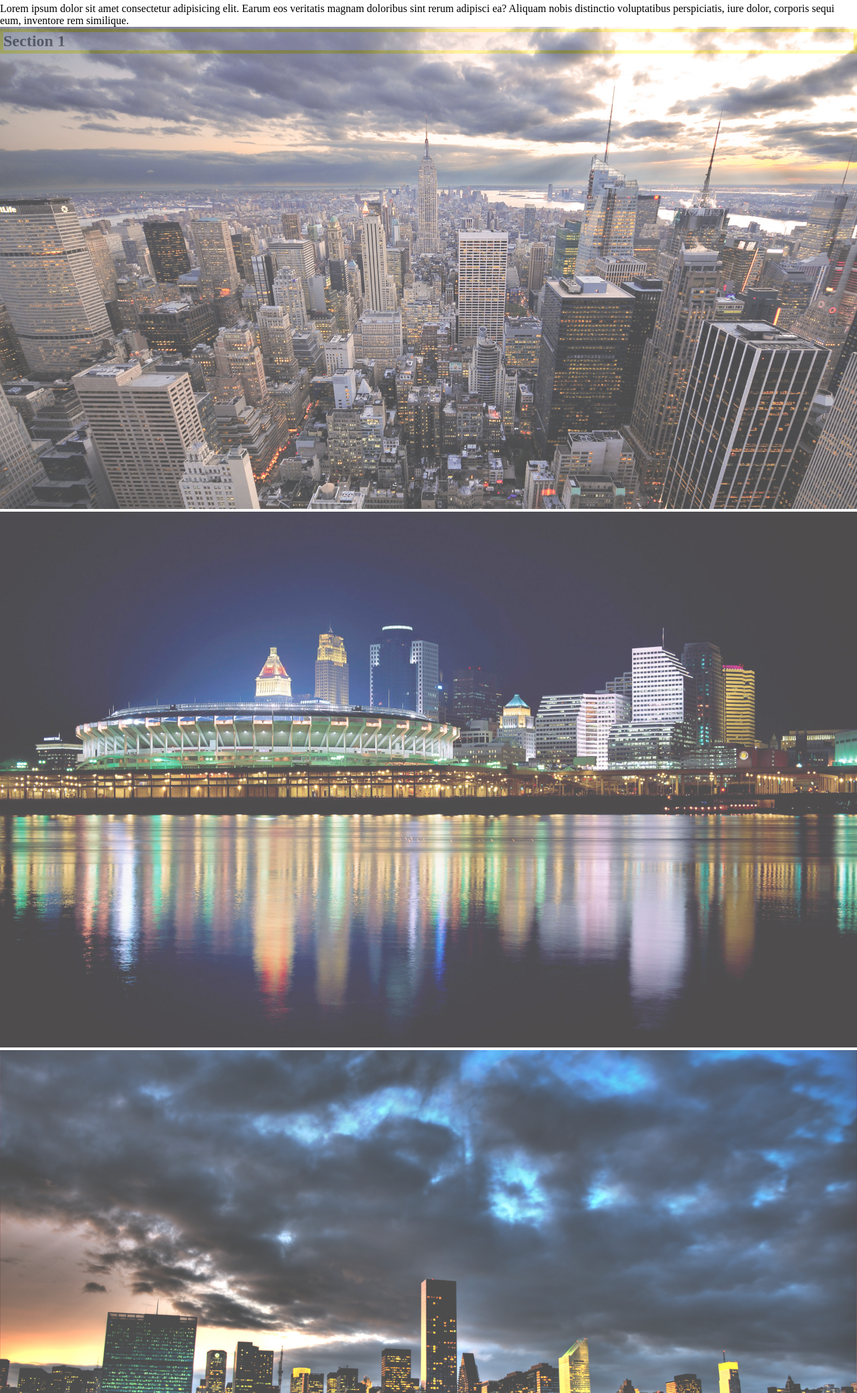
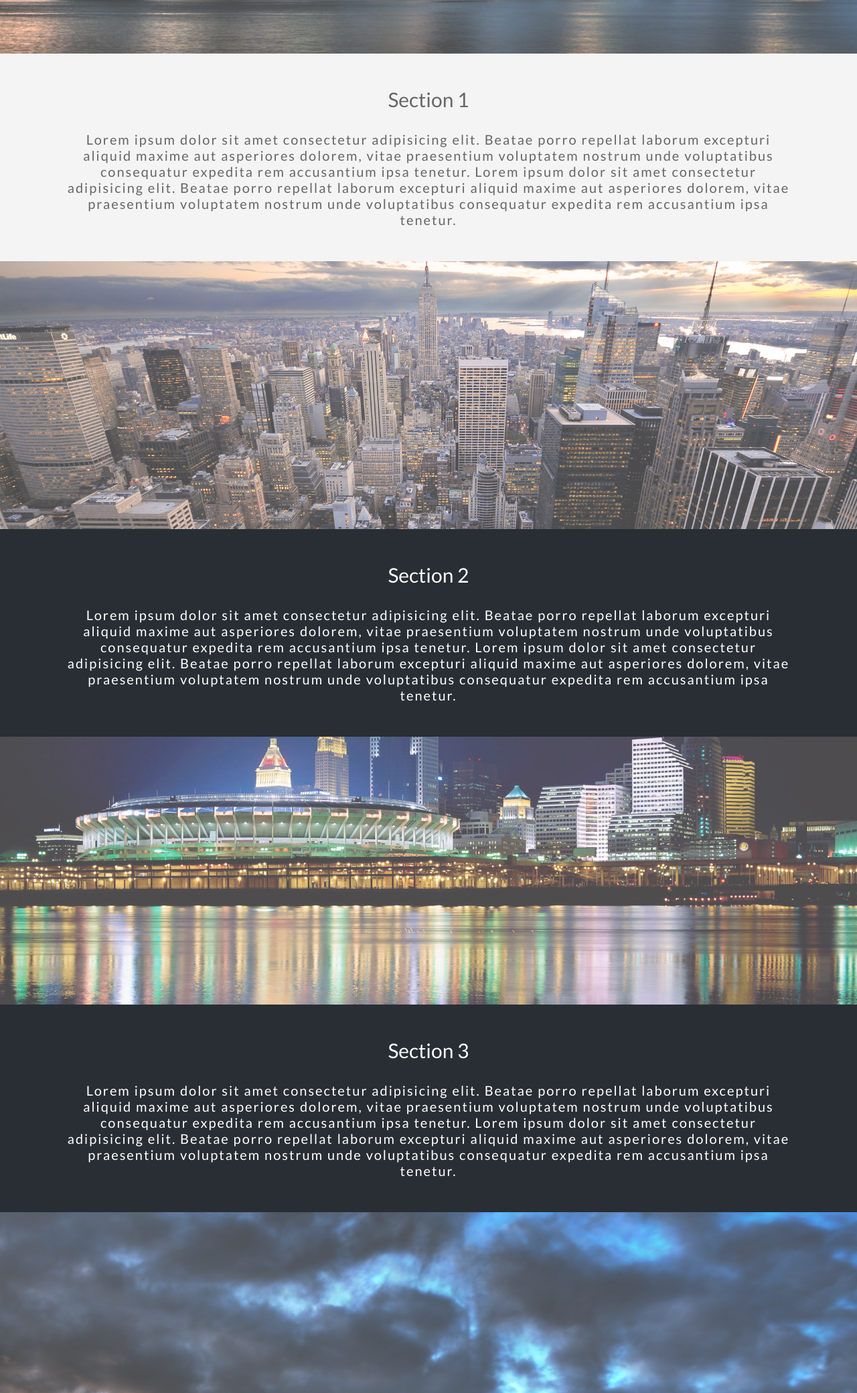
Before and after one commit to nigranac/My-First-Sass-Project, a plain HTML site: page index.html in a window 1280 px wide. Shown: the part 720-2800 px from the top of the page at 67% size. Drawn offline with Linux system fonts and the light colour scheme.

Commit message:
Third Commit

```diff
--- a/index.css
+++ b/index.css
@@ -1,47 +1,140 @@
 *{
-    box-sizing: border-box;
-    margin:0
+    height: 100%;
+    margin:0;
+    font-size:20px;
+    font-family:"Lato", sans-serif;
+
 }
 
-#deneme1 >img{
-    width: 100%;
+.backp1{
+    position: relative;
+    background-image: url(./images/Image1.jpg);
+    background-size: cover;
+    background-repeat: no-repeat;
+    background-position:center;
+    min-height: 100%;
+}
+.backp2{
+    position: relative;;
+    background-image: url(./images/Image2.jpg);
+    background-size: cover;
+    background-repeat: no-repeat;
+    background-position:center;
+    background-attachment: fixed;
+    max-height: 400px;
+}
+.backp3{
+    position: relative;;
+    background-image: url(./images/Image3.jpg);
+    background-size: cover;
+    background-repeat: no-repeat;
+    background-position:center;
+    background-attachment: fixed;
+    max-height: 400px;
+}
+.backp4{
+    position: relative;;
+    background-image: url(./images/Image1.jpg);
+    background-size: cover;
+    background-repeat: no-repeat;
+    background-position:center
+}
+
+.backp1, .backp2, .backp3, .backp4 {
     opacity: 0.7;
-
-    }
-#deneme1{
-    background-attachment: fixed;
-    }
-#deneme2 > img {
-    width: 100%;
-    opacity: 0.7;
-
-
-}
-#deneme2{
-    background-attachment: fixed;
 }
 
 
-#deneme3 > img {
-    width: 100%;
-    opacity: 0.7;
+#section1 {
+    height: auto;
+    text-align: center;
+    padding-top: 50px;
+    padding-bottom: 50px;
+    background-color: #f4f4f4;
+    color:#666
+;
+}
+#section2 {
+    height: auto;
+    text-align: center;
+    padding-top: 50px;
+    padding-bottom: 50px;
+    background-color:rgb(40, 46, 52);
+    color:white;
 
 }
-#deneme3{
-    background-attachment: fixed;
+#section3 {
+    height: auto;
+    text-align: center;
+    padding-bottom:50px ;
+    padding-top: 50px;
+    background-color:rgb(40, 46, 52);
+    color:white;
 }
 
-#deneme4 > img {
-    width: 100%;
-    opacity: 0.7;
-    background-attachment: fixed;
+#sec1 {
+
+    margin-bottom: 30px;
+    font-size: 30px;
+    font-weight: 400;
+}
+
+#parag1{
+
+    padding-right: 90px;
+    padding-left: 90px;
+    letter-spacing: 2px;
+}
+#sec2 {
+
+    margin-bottom: 30px;
+    font-size: 30px;
+    font-weight: 400;
+}
+
+#parag2{
+
+    padding-right: 90px;
+    padding-left: 90px;
+    letter-spacing: 2px;
+}
+#sec3 {
+
+    margin-bottom: 30px;
+    font-size: 30px;
+    font-weight: 400;
+}
+
+#parag3{
+
+    padding-right: 90px;
+    padding-left: 90px;
+    letter-spacing: 2px;
+}
+
+#site {
+
+    position:absolute;
+    left:34vw;
+    top:47vh;
+    height: auto;
+    font-size: 26px;
+    background-color:rgb(18, 18, 19);
+    color: white;
+    letter-spacing: 11px;
+    padding: 20px;
+}
+#site2 {
+
+    position:absolute;
+    left:30vw;
+    top:40vh;
+    height: auto;
+    font-size: 26px;
+    background-color:rgb(18, 18, 19);
+    color: white;
+    letter-spacing: 9px;
+    padding: 20px;
+    min-width: 640px;
 
 }
-
-#yazı1 {
-    position: absolute;
-    border: 5px solid yellow;
-    bottom: 0;
-    width: 100%;
-    height: auto;
-}
--- a/index.html
+++ b/index.html
@@ -5,30 +5,58 @@
     <meta name="viewport" content="width=device-width, initial-scale=1.0" />
     <title>Parallax Website</title>
     <link rel="stylesheet" href="index.css" />
+    <link href='https://fonts.googleapis.com/css?family=Lato' rel='stylesheet'>
   </head>
   <body>
-    <div id="deneme1">
-      <img src="./images/Image1.jpg" alt="" />
-      <div id="yazı1">
-        <h2>Section 1</h2>
-      </div>
-      <div id="icerik1"></div>
-      <p>
-        Lorem ipsum dolor sit amet consectetur adipisicing elit. Earum eos
-        veritatis magnam doloribus sint rerum adipisci ea? Aliquam nobis
-        distinctio voluptatibus perspiciatis, iure dolor, corporis sequi eum,
-        inventore rem similique.
-      </p>
-    </div>
-    <div id="deneme2">
-      <img src="./images/Image2.jpg" alt="" />
-    </div>
-    <div id="deneme3">
-      <img src="./images/Image3.jpg" alt="" />
+    <div class="backp1">
+      <div id="site">PARALLAX WEBSİTE</div>
     </div>
 
-    <div id="deneme4">
-      <img src="./images/Image1.jpg" alt="" />
+    <section id="section1">
+      <h2 id="sec1">Section 1</h2>
+      <p id="parag1">
+        Lorem ipsum dolor sit amet consectetur adipisicing elit. Beatae porro
+        repellat laborum excepturi aliquid maxime aut asperiores dolorem, vitae
+        praesentium voluptatem nostrum unde voluptatibus consequatur expedita
+        rem accusantium ipsa tenetur. Lorem ipsum dolor sit amet consectetur adipisicing elit. Beatae porro
+        repellat laborum excepturi aliquid maxime aut asperiores dolorem, vitae
+        praesentium voluptatem nostrum unde voluptatibus consequatur expedita
+        rem accusantium ipsa tenetur.
+      </p>
+    </section>
+
+    <div class="backp2"></div>
+    <section id="section2">
+      <h2 id="sec2">Section 2</h2>
+      <p id="parag2">
+        Lorem ipsum dolor sit amet consectetur adipisicing elit. Beatae porro
+        repellat laborum excepturi aliquid maxime aut asperiores dolorem, vitae
+        praesentium voluptatem nostrum unde voluptatibus consequatur expedita
+        rem accusantium ipsa tenetur. Lorem ipsum dolor sit amet consectetur adipisicing elit. Beatae porro
+        repellat laborum excepturi aliquid maxime aut asperiores dolorem, vitae
+        praesentium voluptatem nostrum unde voluptatibus consequatur expedita
+        rem accusantium ipsa tenetur.
+      </p>
+    </section>
+
+    <div class="backp3"></div>
+    <section id="section3">
+      <h2 id="sec3">Section 3</h2>
+      <p id="parag3">
+        Lorem ipsum dolor sit amet consectetur adipisicing elit. Beatae porro
+        repellat laborum excepturi aliquid maxime aut asperiores dolorem, vitae
+        praesentium voluptatem nostrum unde voluptatibus consequatur expedita
+        rem accusantium ipsa tenetur. Lorem ipsum dolor sit amet consectetur adipisicing elit. Beatae porro
+        repellat laborum excepturi aliquid maxime aut asperiores dolorem, vitae
+        praesentium voluptatem nostrum unde voluptatibus consequatur expedita
+        rem accusantium ipsa tenetur.
+      </p>
+    </section>
+
+
+    <div class="backp4">
+      <div id="site2">CLARUSWAY FULLSTACK TEAM</div>
+
     </div>
   </body>
 </html>
```
